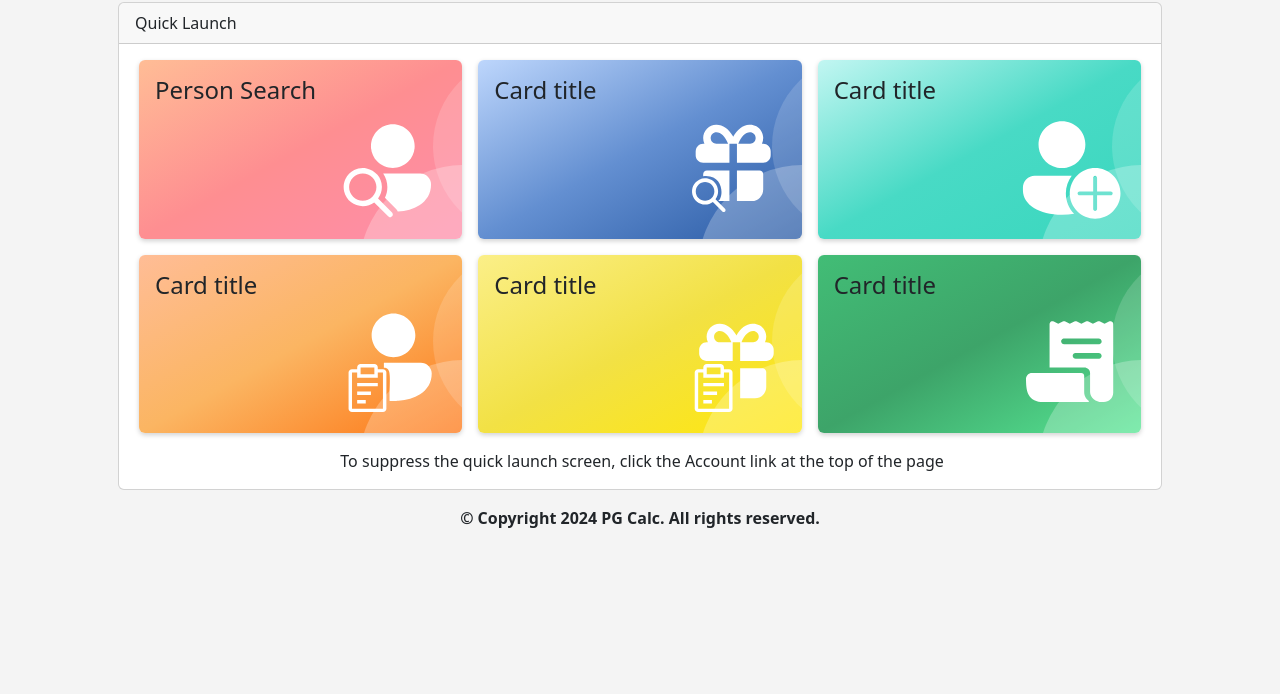
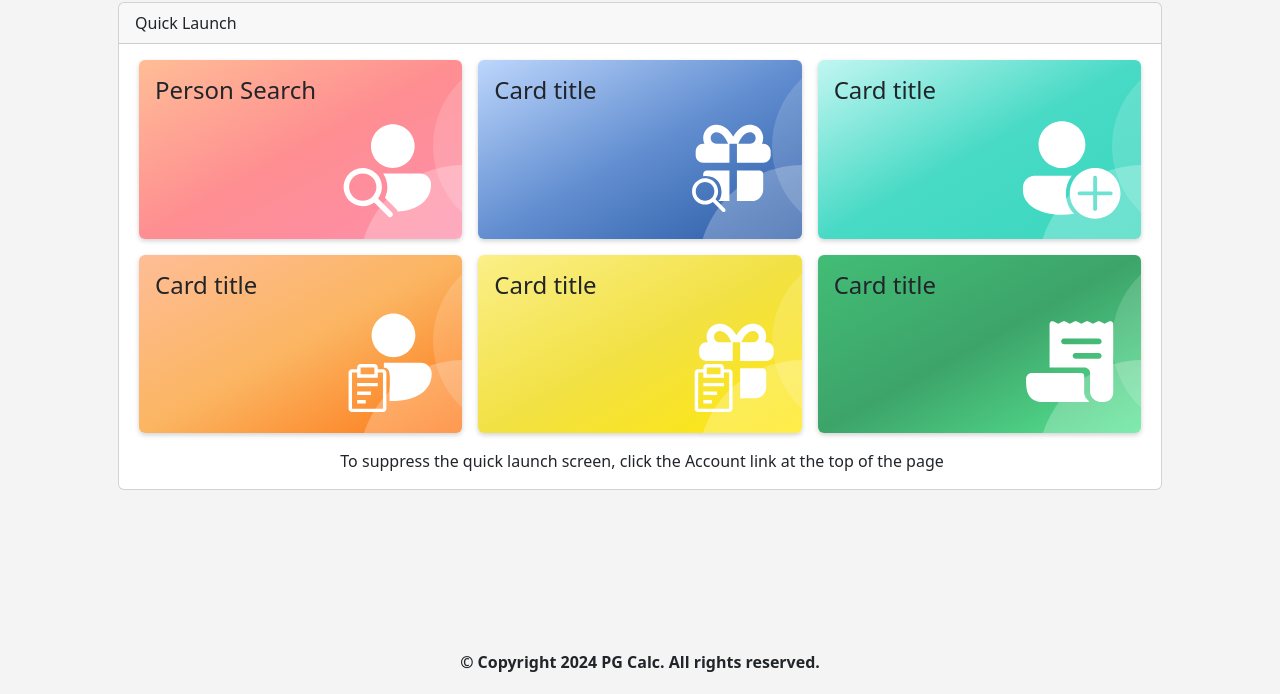
Before and after one commit to Harrshad/PGCalc, a plain HTML site: page index.html in a window 1280 px wide. Shown: the part 106-800 px from the top of the page. Drawn offline with Linux system fonts and the light colour scheme.

Commit message:
footer in middle

```diff
--- a/index.html
+++ b/index.html
@@ -165,7 +165,7 @@
               <center class="pt-2"><p><img src="" alt=""> To suppress the quick launch screen, click the Account link at the top of the page</p></center>
             </div>
         </div>
-        <div class="footer d-flex justify-content-center pt-3">
+        <div class=" d-flex justify-content-center pt-3 position-absolute bottom-0 start-50 translate-middle">
             <p class="fw-semibold m-0">© Copyright 2024 PG Calc. All rights reserved.</p>
         </div>
     </div>
```
